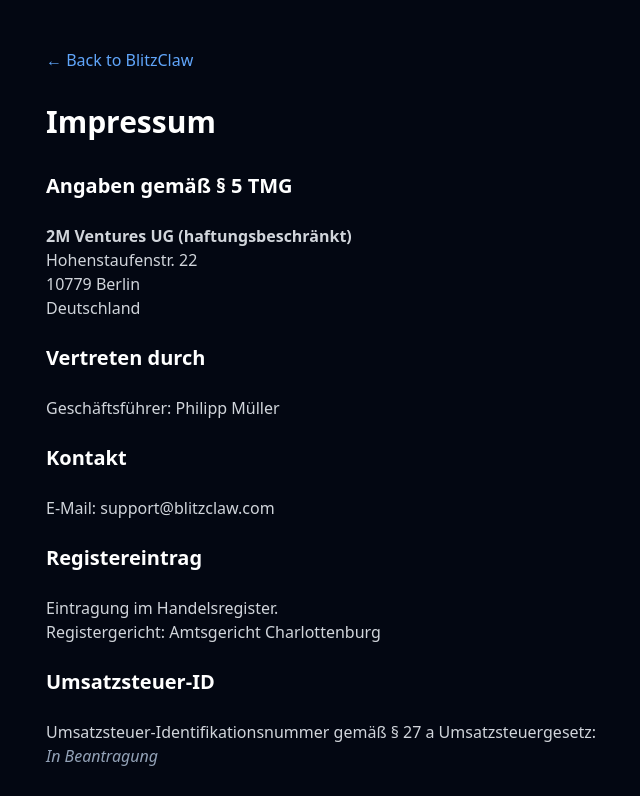
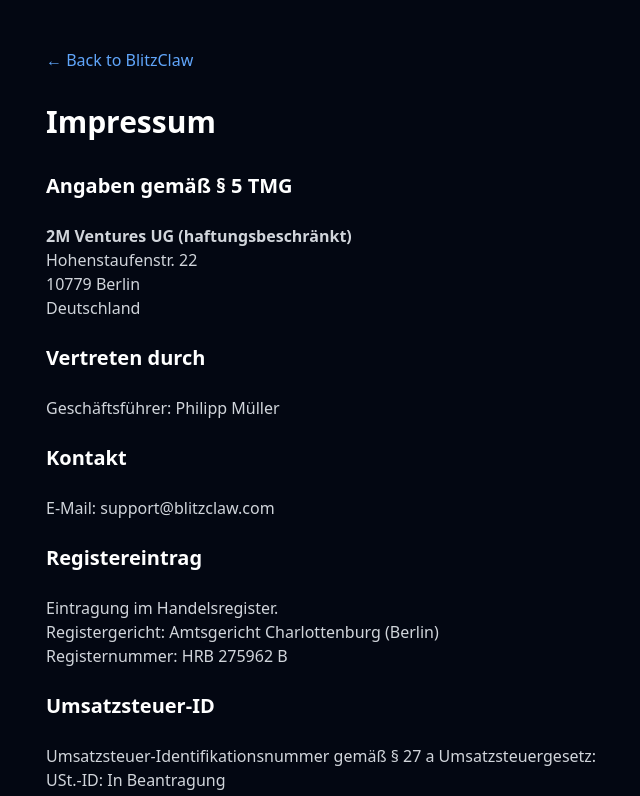
Before and after one commit to philippmuller/blitzclaw, a Next.js app in the folder apps/web/: page /impressum in a window 1280 px wide. Shown: the top 796 px of the page, without its empty margins (226-866 px from the left). Built offline with nearby package versions, Linux system fonts and the light colour scheme.

Commit message:
fix: add HRB number and USt-ID status to impressum

```diff
--- a/apps/web/src/app/impressum/page.tsx
+++ b/apps/web/src/app/impressum/page.tsx
@@ -38,15 +38,14 @@
           <h2 className="text-xl font-semibold text-white mt-8">Registereintrag</h2>
           <p>
             Eintragung im Handelsregister.<br />
-            Registergericht: Amtsgericht Charlottenburg<br />
-            {/* Add HRB number when available */}
+            Registergericht: Amtsgericht Charlottenburg (Berlin)<br />
+            Registernummer: HRB 275962 B
           </p>
 
           <h2 className="text-xl font-semibold text-white mt-8">Umsatzsteuer-ID</h2>
           <p>
             Umsatzsteuer-Identifikationsnummer gemäß § 27 a Umsatzsteuergesetz:<br />
-            {/* Add USt-IdNr when available */}
-            <em className="text-muted-foreground">In Beantragung</em>
+            USt.-ID: In Beantragung
           </p>
 
           <h2 className="text-xl font-semibold text-white mt-8">Verantwortlich für den Inhalt nach § 55 Abs. 2 RStV</h2>
```
